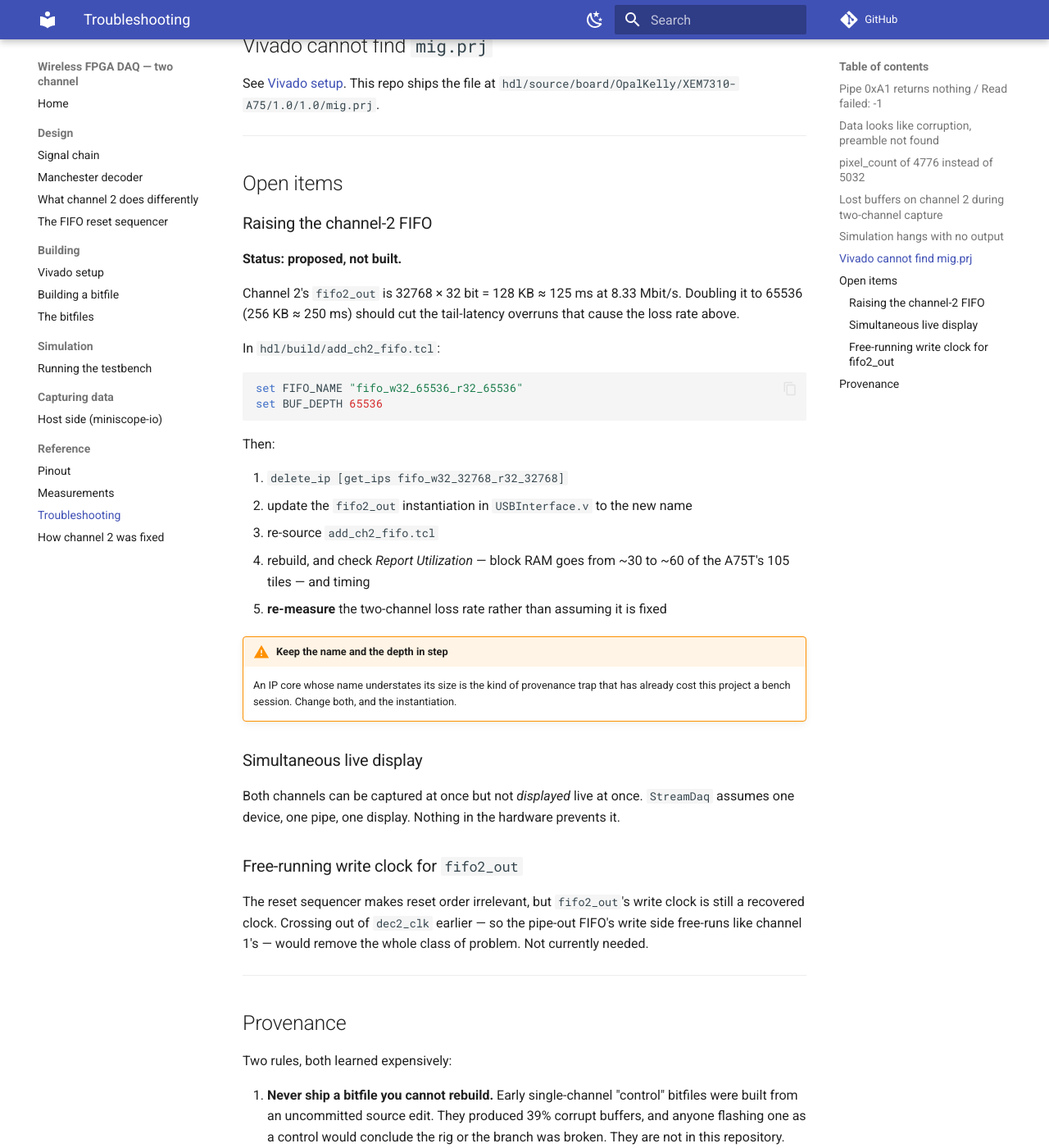
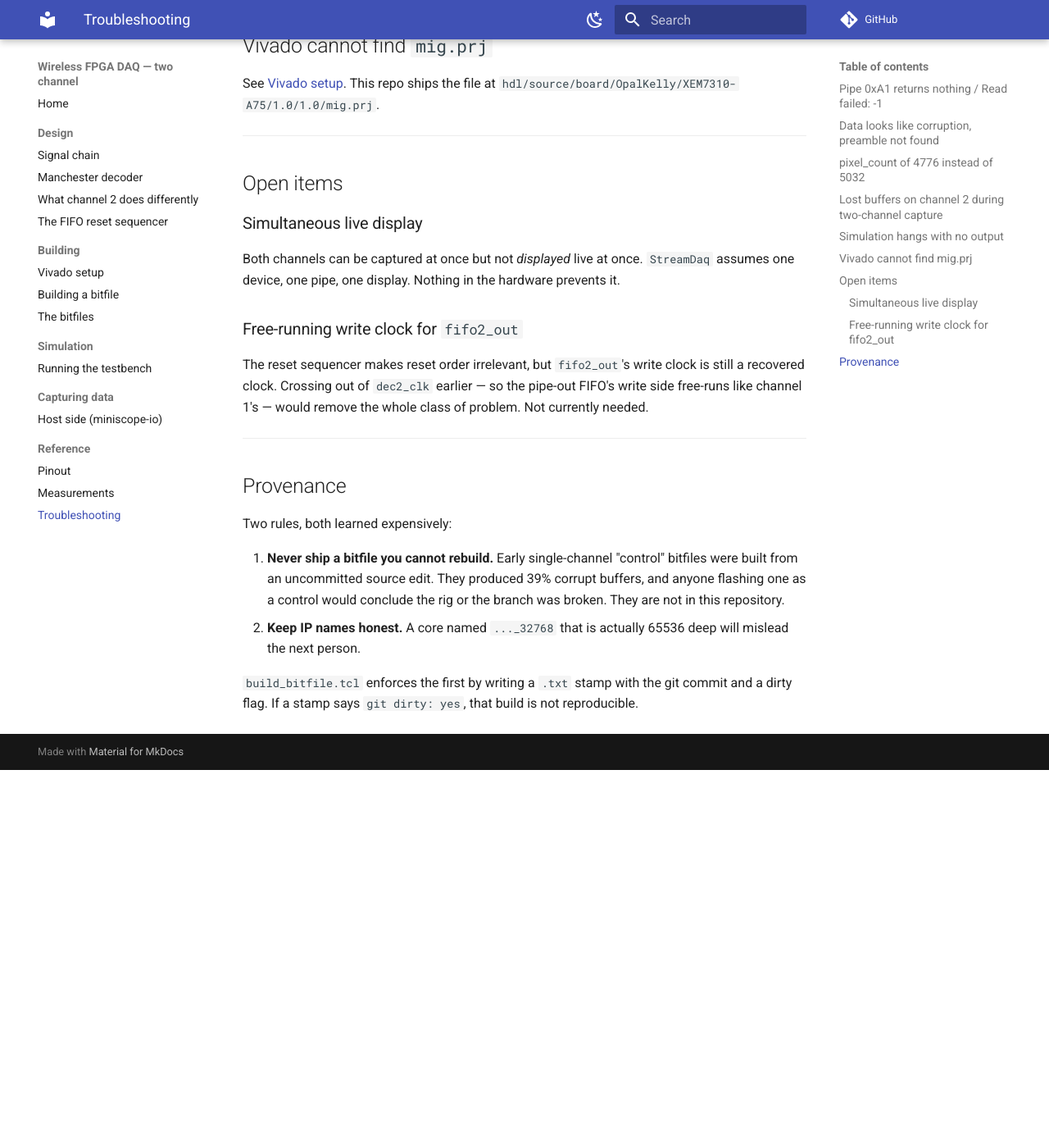
Before and after one commit to Aharoni-Lab/wireless_fpga_daq_2ch, an MkDocs documentation site: the page built from docs/reference/troubleshooting.md, in a window 1280 px wide and 1400 px high, scrolled down 1433 px. Shown: the whole window at 82% size. Built offline with MkDocs 1.6.1 and Material for MkDocs 9.7.7, drawn with Linux system fonts in a browser that asks for light colours; comment, search, counter and statistics services are not loaded; after the commit the page ends 2372 px from its top, so only the background shows below that.

Commit message:
Drop the channel-2 debug history and the FIFO-depth proposal
The history page catalogued hypotheses that turned out wrong; the working
design does not need them. The FIFO-depth proposal belongs in an issue, not
in documentation of what currently works.

````diff
--- a/docs/design/two-channel.md
+++ b/docs/design/two-channel.md
@@ -30,9 +30,7 @@ So channel 2's buffer is a single block-RAM FIFO, `fifo2_out`, 32768 × 32 bit =
 **Consequence:** channel 2 is far more sensitive to the host being slow to read.
 Under simultaneous two-channel capture this shows up as occasional lost buffers
 on channel 2 and never on channel 1. See
-[Measurements](../reference/measurements.md#two-channel-capture) and the
-[open proposal](../reference/troubleshooting.md#raising-the-channel-2-fifo) to
-double it.
+[Measurements](../reference/measurements.md#two-channel-capture).
 
 !!! note "Moving channel 2 onto DDR3 would not have helped"
     `fifo_ddr3_in` is *also* written on a recovered clock, so that route hands
--- a/docs/reference/troubleshooting.md
+++ b/docs/reference/troubleshooting.md
@@ -64,35 +64,6 @@ See [Vivado setup](../build/vivado-setup.md). This repo ships the file at
 
 ## Open items
 
-### Raising the channel-2 FIFO
-
-**Status: proposed, not built.**
-
-Channel 2's `fifo2_out` is 32768 × 32 bit = 128 KB ≈ 125 ms at 8.33 Mbit/s.
-Doubling it to 65536 (256 KB ≈ 250 ms) should cut the tail-latency overruns that
-cause the loss rate above.
-
-In `hdl/build/add_ch2_fifo.tcl`:
-
-```tcl
-set FIFO_NAME "fifo_w32_65536_r32_65536"
-set BUF_DEPTH 65536
-```
-
-Then:
-
-1. `delete_ip [get_ips fifo_w32_32768_r32_32768]`
-2. update the `fifo2_out` instantiation in `USBInterface.v` to the new name
-3. re-source `add_ch2_fifo.tcl`
-4. rebuild, and check *Report Utilization* — block RAM goes from ~30 to ~60 of
-   the A75T's 105 tiles — and timing
-5. **re-measure** the two-channel loss rate rather than assuming it is fixed
-
-!!! warning "Keep the name and the depth in step"
-    An IP core whose name understates its size is the kind of provenance trap
-    that has already cost this project a bench session. Change both, and the
-    instantiation.
-
 ### Simultaneous live display
 
 Both channels can be captured at once but not *displayed* live at once.
--- a/mkdocs.yml
+++ b/mkdocs.yml
@@ -46,4 +46,3 @@ nav:
       - Pinout: reference/pinout.md
       - Measurements: reference/measurements.md
       - Troubleshooting: reference/troubleshooting.md
-      - How channel 2 was fixed: reference/history.md
````
Also changed, not shown: docs/reference/history.md (deleted, +0 -107 lines), docs/reference/measurements.md (+1 -3 lines), 1 other file.
